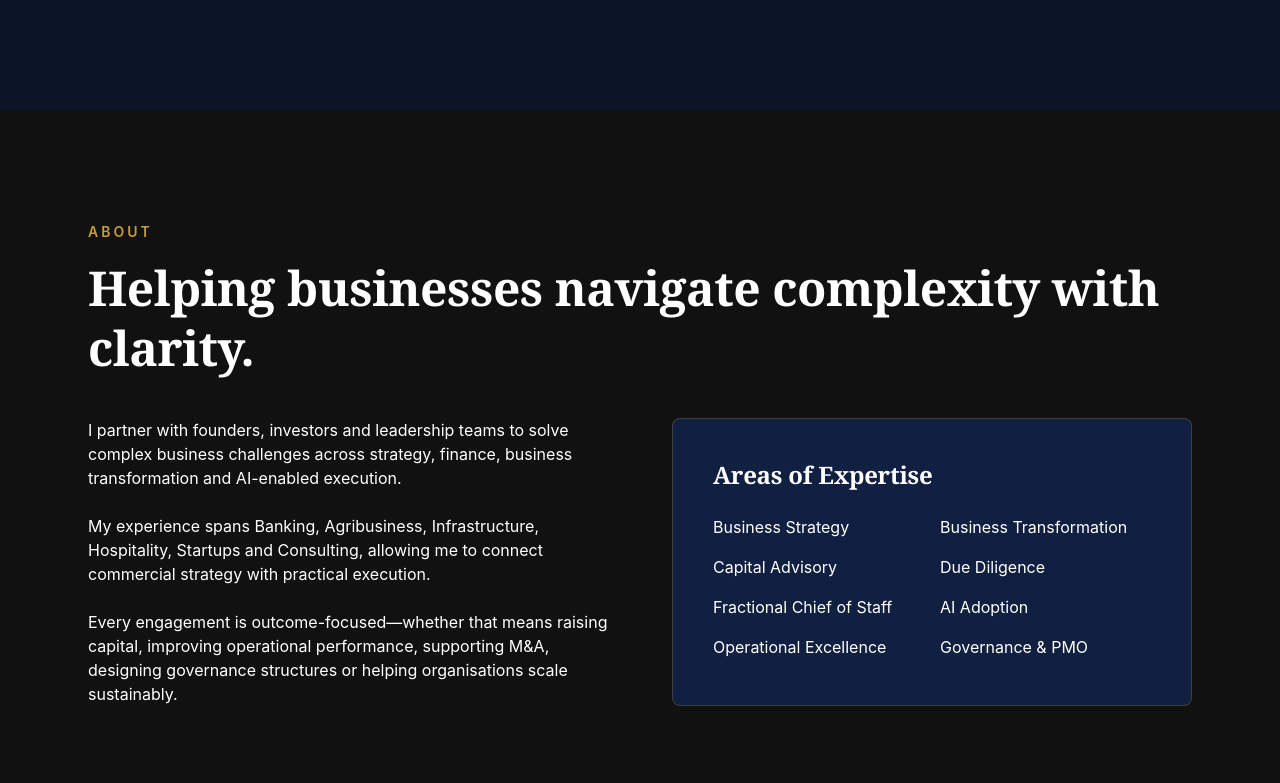
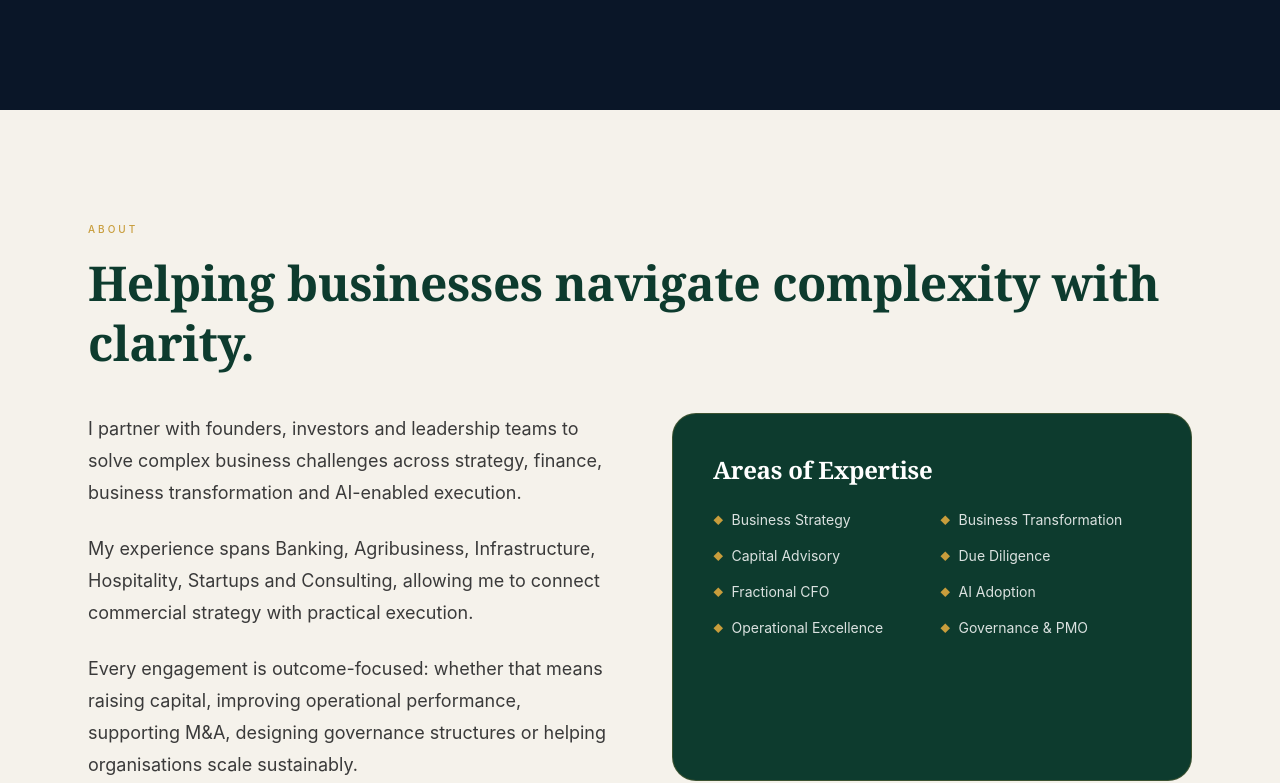
Before and after one commit to SravaniPolina/sravani-portfolio-frontend, a React (Create React App) app: page / in a window 1280 px wide. Shown: the part 2004-2787 px from the top of the page. Built offline with nearby package versions, Linux system fonts and the light colour scheme.

Commit message:
Update AboutMe.js

```diff
--- a/src/components/AboutMe.js
+++ b/src/components/AboutMe.js
@@ -2,64 +2,44 @@ import React from "react";
 
 export default function AboutMe() {
   return (
-    <section id="about" className="py-28 bg-[#111111]">
+    <section id="about" className="py-28" style={{background: "var(--beige)", color: "var(--text-dark)"}}>
       <div className="max-w-6xl mx-auto px-6">
-
-        <p className="uppercase tracking-[3px] text-[var(--gold)] text-sm font-semibold">
-          ABOUT
-        </p>
-
-        <h2 className="text-5xl text-white mt-4 mb-10 leading-tight">
+        <p className="section-label">About</p>
+        <h2 className="font-serif text-5xl mt-4 mb-10 leading-tight" style={{color: "var(--green)"}}>
           Helping businesses navigate
           complexity with clarity.
         </h2>
-
         <div className="grid lg:grid-cols-2 gap-16">
-
           <div>
-            <p className="mb-6">
+            <p className="mb-6 text-lg leading-8" style={{color: "#3A3A3A"}}>
               I partner with founders, investors and leadership teams to solve
               complex business challenges across strategy, finance, business
               transformation and AI-enabled execution.
             </p>
-
-            <p className="mb-6">
+            <p className="mb-6 text-lg leading-8" style={{color: "#3A3A3A"}}>
               My experience spans Banking, Agribusiness, Infrastructure,
               Hospitality, Startups and Consulting, allowing me to connect
               commercial strategy with practical execution.
             </p>
-
-            <p>
-              Every engagement is outcome-focused—whether that means raising
+            <p className="text-lg leading-8" style={{color: "#3A3A3A"}}>
+              Every engagement is outcome-focused: whether that means raising
               capital, improving operational performance, supporting M&A,
               designing governance structures or helping organisations scale
               sustainably.
             </p>
           </div>
-
-          <div className="glass p-10 rounded-3xl">
-
-            <h3 className="text-2xl text-white mb-6">
-              Areas of Expertise
-            </h3>
-
+          <div className="p-10 rounded-3xl" style={{background: "var(--green)", border: "1px solid rgba(200,157,60,0.25)"}}>
+            <h3 className="font-serif text-2xl text-white mb-6">Areas of Expertise</h3>
             <div className="grid grid-cols-2 gap-4">
-
-              <div>Business Strategy</div>
-              <div>Business Transformation</div>
-              <div>Capital Advisory</div>
-              <div>Due Diligence</div>
-              <div>Fractional Chief of Staff</div>
-              <div>AI Adoption</div>
-              <div>Operational Excellence</div>
-              <div>Governance & PMO</div>
-
+              {["Business Strategy", "Business Transformation", "Capital Advisory", "Due Diligence", "Fractional CFO", "AI Adoption", "Operational Excellence", "Governance & PMO"].map((item) => (
+                <div key={item} className="flex items-center gap-2 text-sm" style={{color: "rgba(255,255,255,0.85)"}}>
+                  <span style={{color: "var(--gold)", fontSize: "10px"}}>◆</span>
+                  {item}
+                </div>
+              ))}
             </div>
-
           </div>
-
         </div>
-
       </div>
     </section>
   );
```
